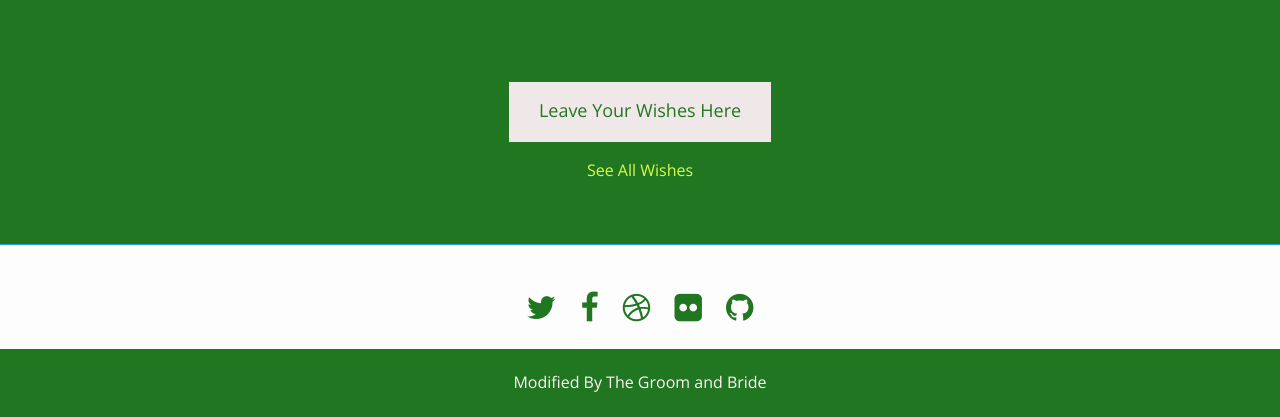
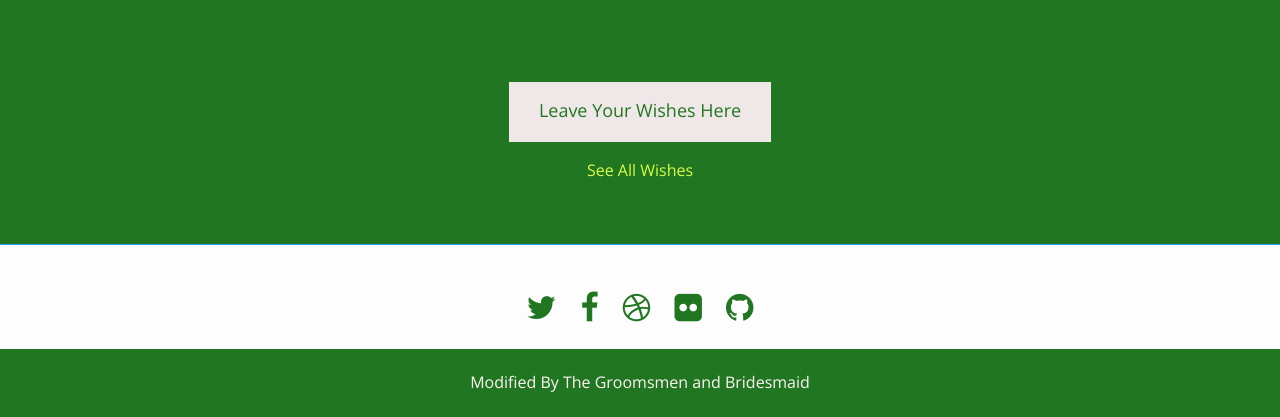
Before and after one commit to ikaputri/ikaputri.github.io, a plain HTML site: page index.html in a window 1280 px wide. Shown: the part 2266-2683 px from the top of the page. Drawn offline with nearby package versions, Linux system fonts and the light colour scheme; some packages are replaced by stand-ins of ours; a script that the page names is missing.

Commit message:
footer ajah

```diff
--- a/index.html
+++ b/index.html
@@ -167,7 +167,7 @@ Donate to remove backlink form the site
 <section class="copyright">
   <div class="container">
     <div class="row">
-      <div class="col-sm-12 text-center">Modified By The Groom and Bride </a> </div>
+      <div class="col-sm-12 text-center">Modified By The Groomsmen and Bridesmaid </a> </div>
     </div>
     <!-- / .row -->
   </div>
```
